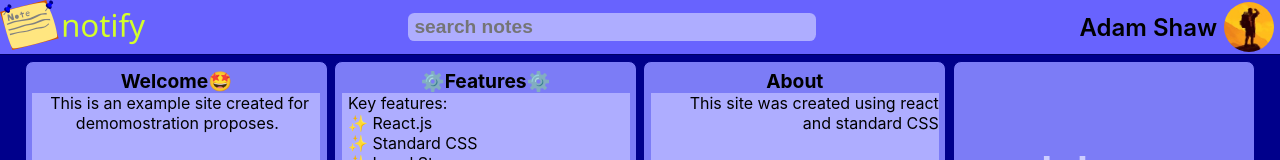
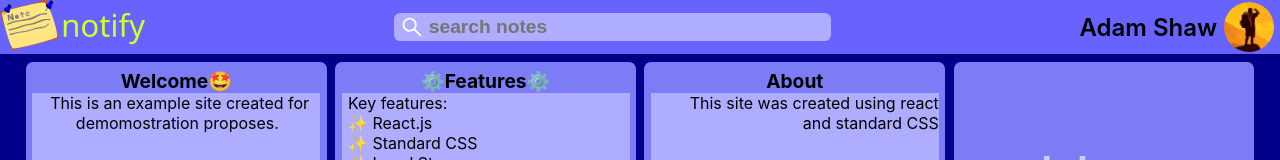
Before and after one commit to AdamShawDEV/notify-me2, a React (Create React App) app: page / in a window 1280 px wide. Shown: the top 160 px of the page. Built offline with nearby package versions, Linux system fonts and the light colour scheme.

Commit message:
added magnifying glass  to search box

```diff
--- a/src/components/Header.js
+++ b/src/components/Header.js
@@ -4,6 +4,7 @@ import userImage from './images/user_pic.jpg';
 import { useContext } from 'react';
 import { NoteFilterContext } from './hooks/NoteFilterContext';
 import { RiCloseLine } from 'react-icons/ri';
+import { AiOutlineSearch } from 'react-icons/ai';
 
 function Header() {
     const { noteFilter, setNoteFilter } = useContext(NoteFilterContext);
@@ -17,6 +18,7 @@ function Header() {
             </div>
             <div className={styles.filterContainer}>
                 <div class={styles.filterButtonContainer}>
+                    <AiOutlineSearch style={{position: 'absolute', left: '.4rem', top: '.1rem', fontSize: '1.5rem', color: 'white' }} />
                     <input className={styles.filterBox}
                         type='text'
                         placeholder='search notes'
--- a/src/components/modules/Header.module.css
+++ b/src/components/modules/Header.module.css
@@ -40,7 +40,7 @@
     font-size: 1.2rem;
     border: none;
     border-radius: .4rem;
-    padding-left: .4rem;
+    padding-left: 2.2rem;
 }
 
 .filterButtonContainer {
```
